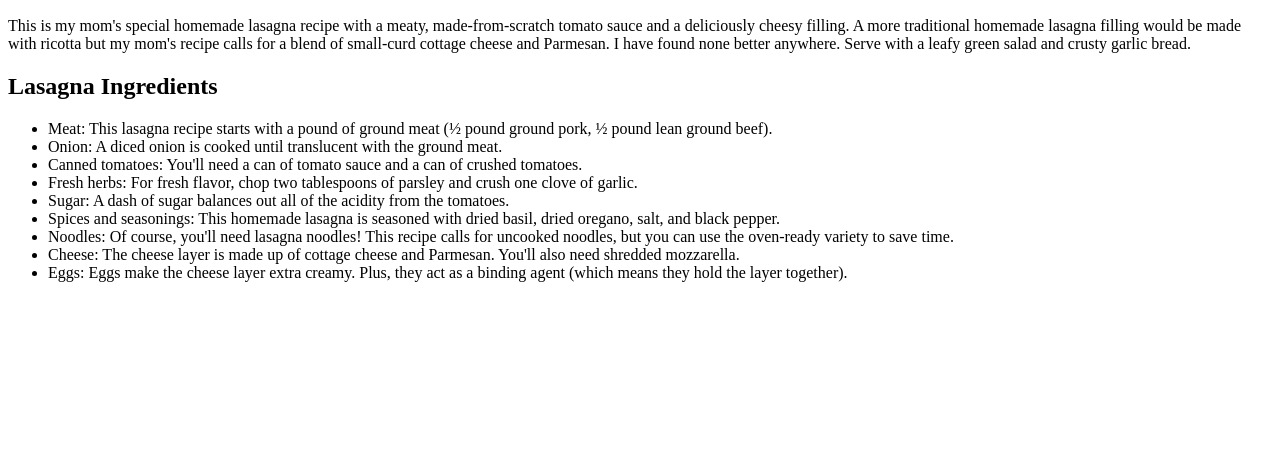
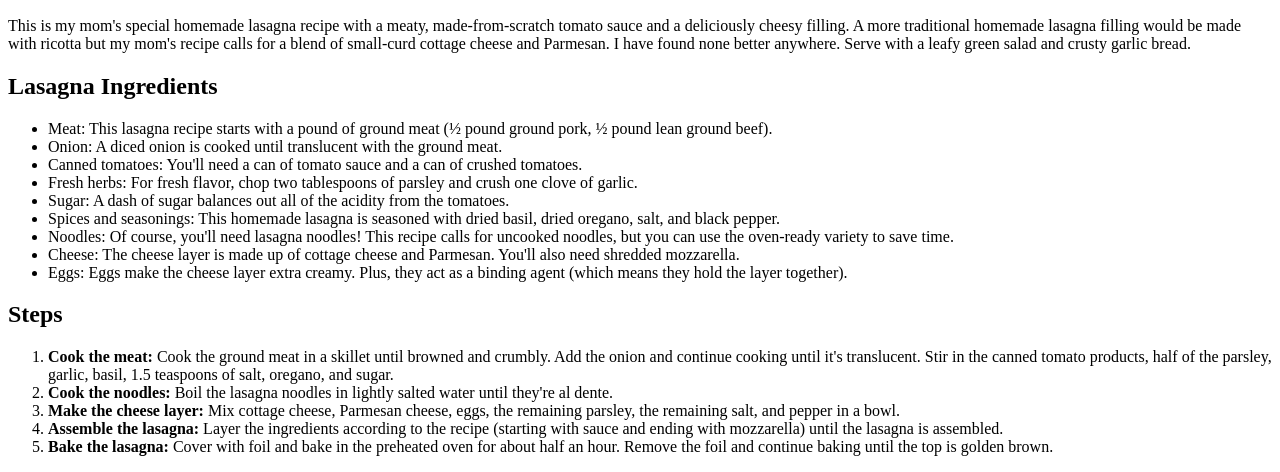
Before and after one commit to Karatesan/odin-recipes, a plain HTML site: page recipes/lasagna.html in a window 1280 px wide. Shown: the part 434-906 px from the top of the page. Before the commit the page ends 800 px from the top, so only its background shows below. Drawn offline with Linux system fonts and the light colour scheme.

Commit message:
add Steps list

```diff
--- a/recipes/lasagna.html
+++ b/recipes/lasagna.html
@@ -27,5 +27,21 @@
         <li>Eggs: Eggs make the cheese layer extra creamy. Plus, they act as a binding agent (which means they hold the layer together).</li>
     </ul>
 
+    <h2>Steps</h2>
+
+    <ol>
+        <li><strong>Cook the meat:</strong> Cook the ground meat in a skillet until browned and crumbly. Add the onion and continue cooking until it's translucent. Stir in the canned tomato products, half of the parsley, garlic, basil, 1.5 teaspoons of salt, oregano, and sugar.</li>
+        <li><strong>Cook the noodles:</strong> Boil the lasagna noodles in lightly salted water until they're al dente.</li>
+        <li><strong>Make the cheese layer:</strong> Mix cottage cheese, Parmesan cheese, eggs, the remaining parsley, the remaining salt, and pepper in a bowl.</li>
+        <li><strong>Assemble the lasagna:</strong> Layer the ingredients according to the recipe (starting with sauce and ending with mozzarella) until the lasagna is assembled.</li>
+        <li><strong>Bake the lasagna:</strong> Cover with foil and bake in the preheated oven for about half an hour. Remove the foil and continue baking until the top is golden brown.</li>
+
+
+
+
+
+
+    </ol>
+
 </body>
 </html>
```
Also changed, not shown: index.html (+2 -0 lines).
